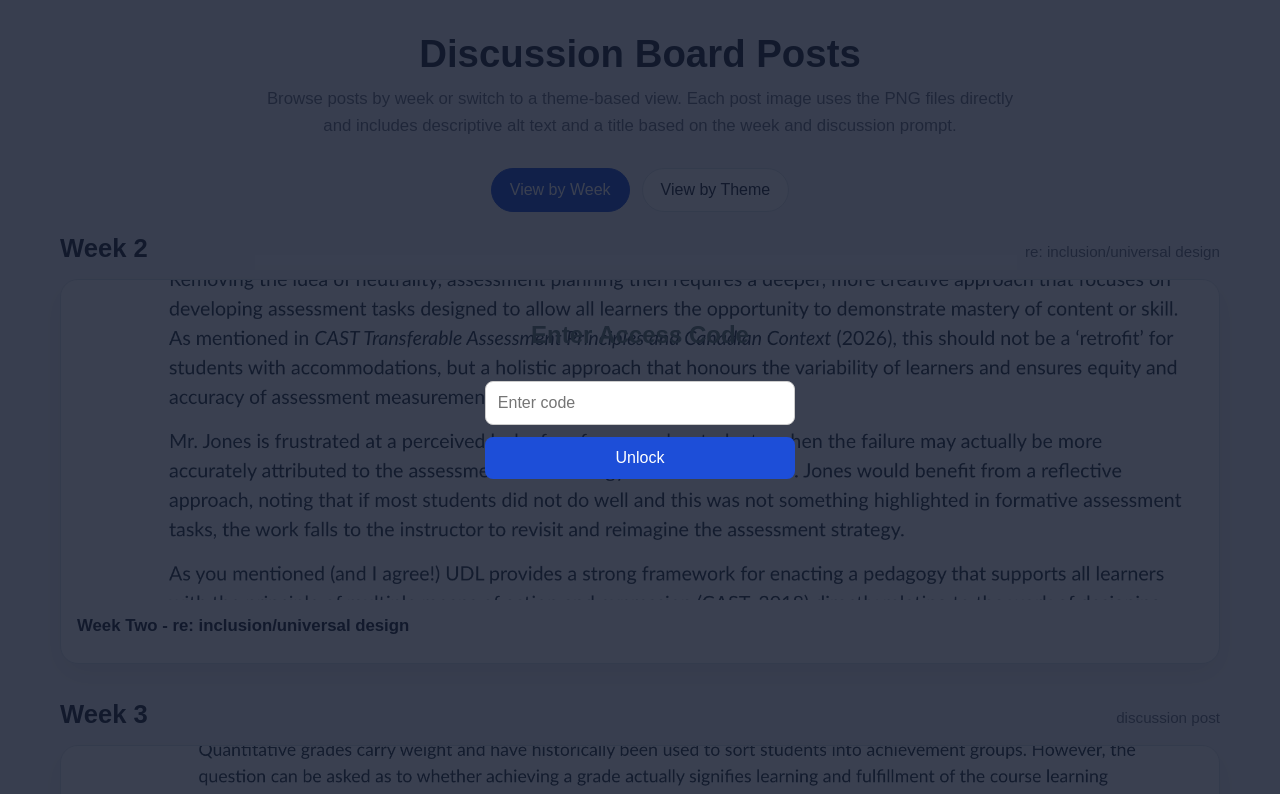
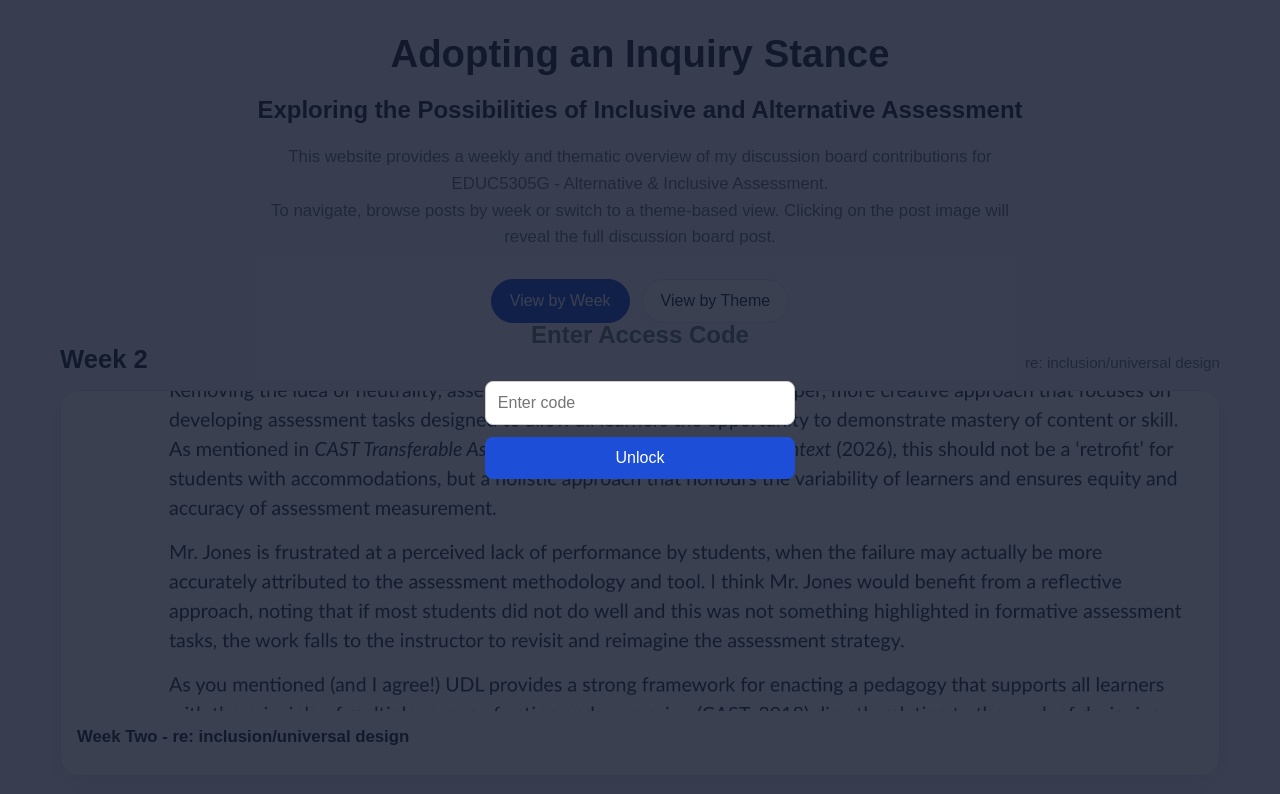
Before and after one commit to JessicaGilfillan/EDUC5305G-Assignment-Three, a plain HTML site: page index.html in a window 1280 px wide. Shown: the top 794 px of the page. Drawn offline with Linux system fonts and the light colour scheme.

Commit message:
Update index.html

```diff
--- a/index.html
+++ b/index.html
@@ -244,8 +244,11 @@
 <body>
   <main class="page">
     <header class="hero">
-      <h1>Discussion Board Posts</h1>
-      <p>Browse posts by week or switch to a theme-based view. Each post image uses the PNG files directly and includes descriptive alt text and a title based on the week and discussion prompt.</p>
+       <h1>Adopting an Inquiry Stance</h1>
+      <h2> Exploring the Possibilities of  Inclusive and Alternative Assessment</h2>
+      <p> This website provides a weekly and thematic overview of my discussion board contributions for EDUC5305G - Alternative & Inclusive Assessment.</p>
+
+     <p> To navigate, browse posts by week or switch to a theme-based view. Clicking on the post image will reveal the full discussion board post.</p>
     </header>
 
     <div class="view-switcher" aria-label="Choose display view">
```
